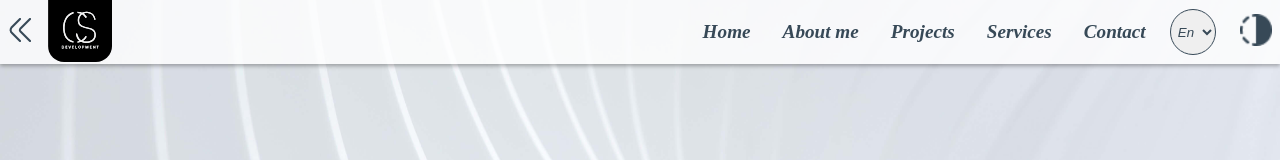
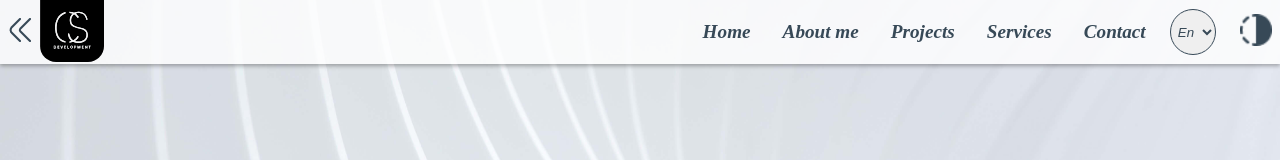
Before and after one commit to CristinaSt86/My-Portfolio, a React (Create React App) app: page / in a window 1280 px wide. Shown: the top 160 px of the page. Built offline with nearby package versions, Linux system fonts and the light colour scheme.

Commit message:
Tiny adjustment at the Logo.

```diff
--- a/src/components/Header/Header.module.css
+++ b/src/components/Header/Header.module.css
@@ -56,8 +56,7 @@
 .logo {
   width: 4rem;
   height: 4rem;
-  margin: 0.5rem;
-  border-radius: 0 0 1rem 1rem
+  border-radius: 0 0 1rem 1rem;
 }
 
 .logoCont {
```
